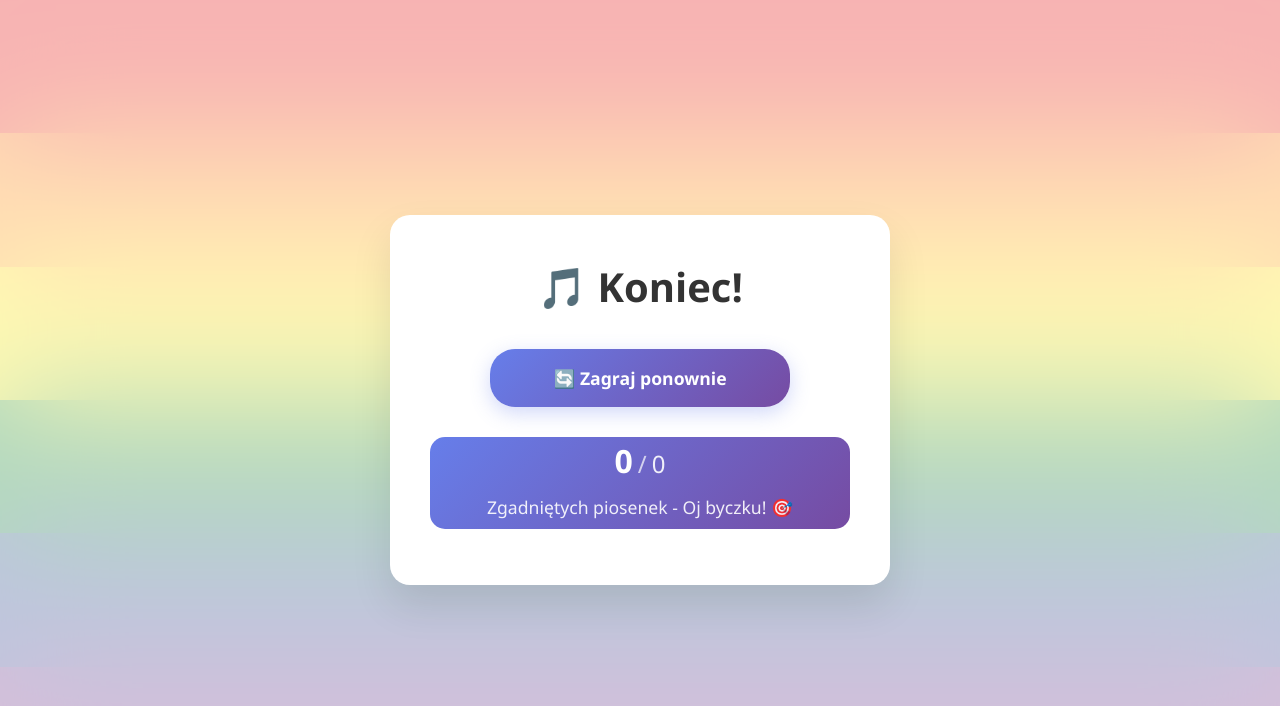
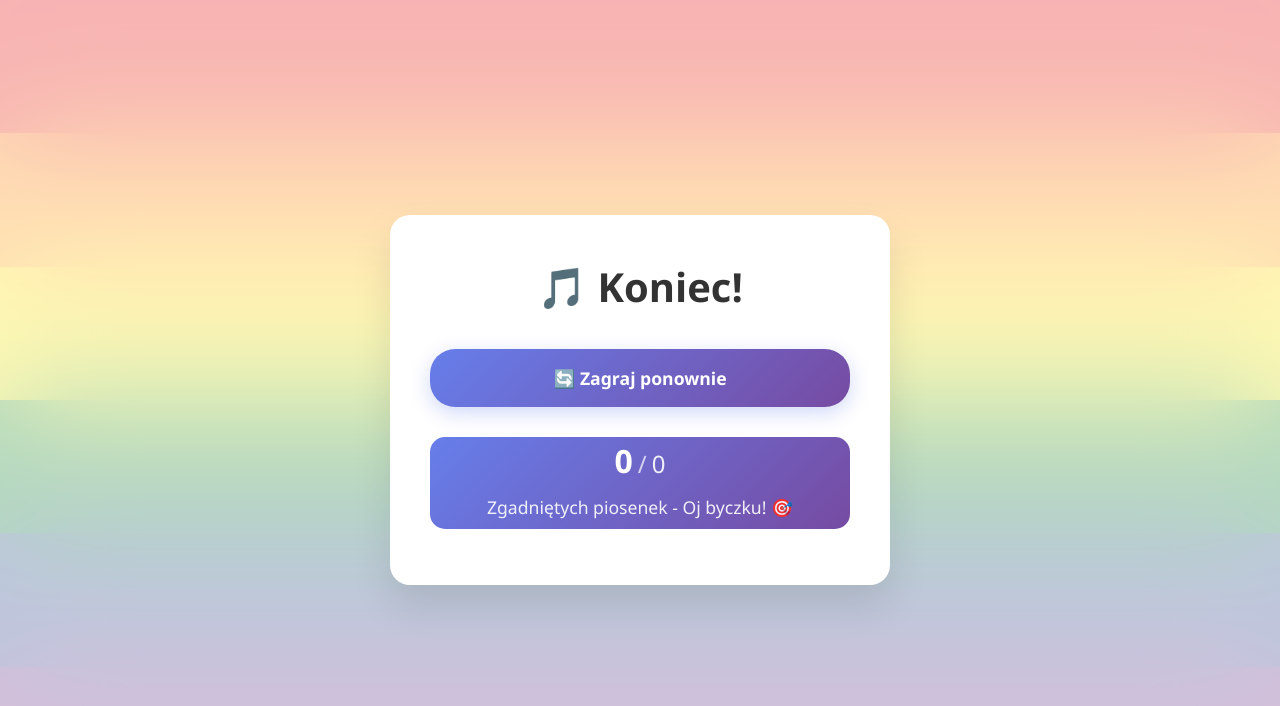
Before and after one commit to salvatien/parodioczolko, an Angular app in the folder frontend/: page /summary in a window 1280 px wide. Shown: the top 706 px of the page. Built offline with nearby package versions, Linux system fonts and the light colour scheme.

Commit message:
Remove max width from button

```diff
--- a/frontend/src/app/components/game-summary/game-summary.component.scss
+++ b/frontend/src/app/components/game-summary/game-summary.component.scss
@@ -166,7 +166,6 @@
   color: white;
   box-shadow: 0 6px 20px rgba(102, 126, 234, 0.3);
   width: 100%;
-  max-width: 300px;
 }
 
 .play-again-button:hover {
```
